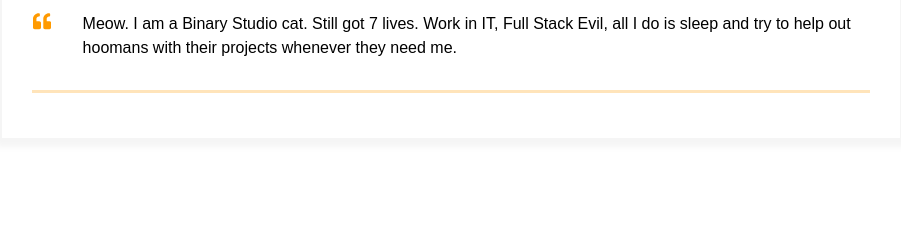
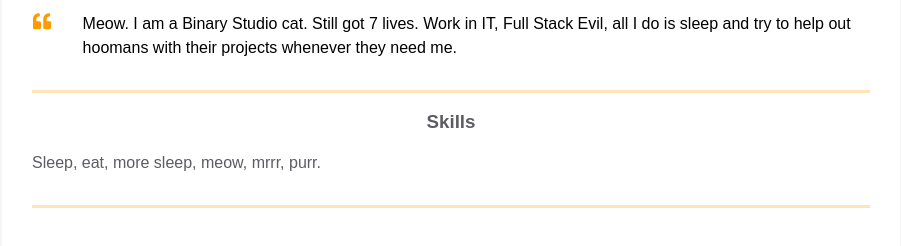
Before and after one commit to Tas0420/homepage, a plain HTML site: page index.html in a window 1280 px wide. Shown: the part 350-596 px from the top of the page, without its empty margins (189-1090 px from the left). Drawn offline with Linux system fonts and the light colour scheme.

Commit message:
add skills block

```diff
--- a/index.html
+++ b/index.html
@@ -106,6 +106,14 @@
                     </div>
                 </div>
             </div>
+            <div class="container">
+                <div class="resume-block">
+                    <div class="skills">
+                        <h3 class="skills-header">Skills</h3>
+                        <p class="skills-text">Sleep, eat, more sleep, meow, mrrr, purr.</p>
+                    </div>
+                </div>
+            </div>
         </div>
     </main>
 </body>
```
